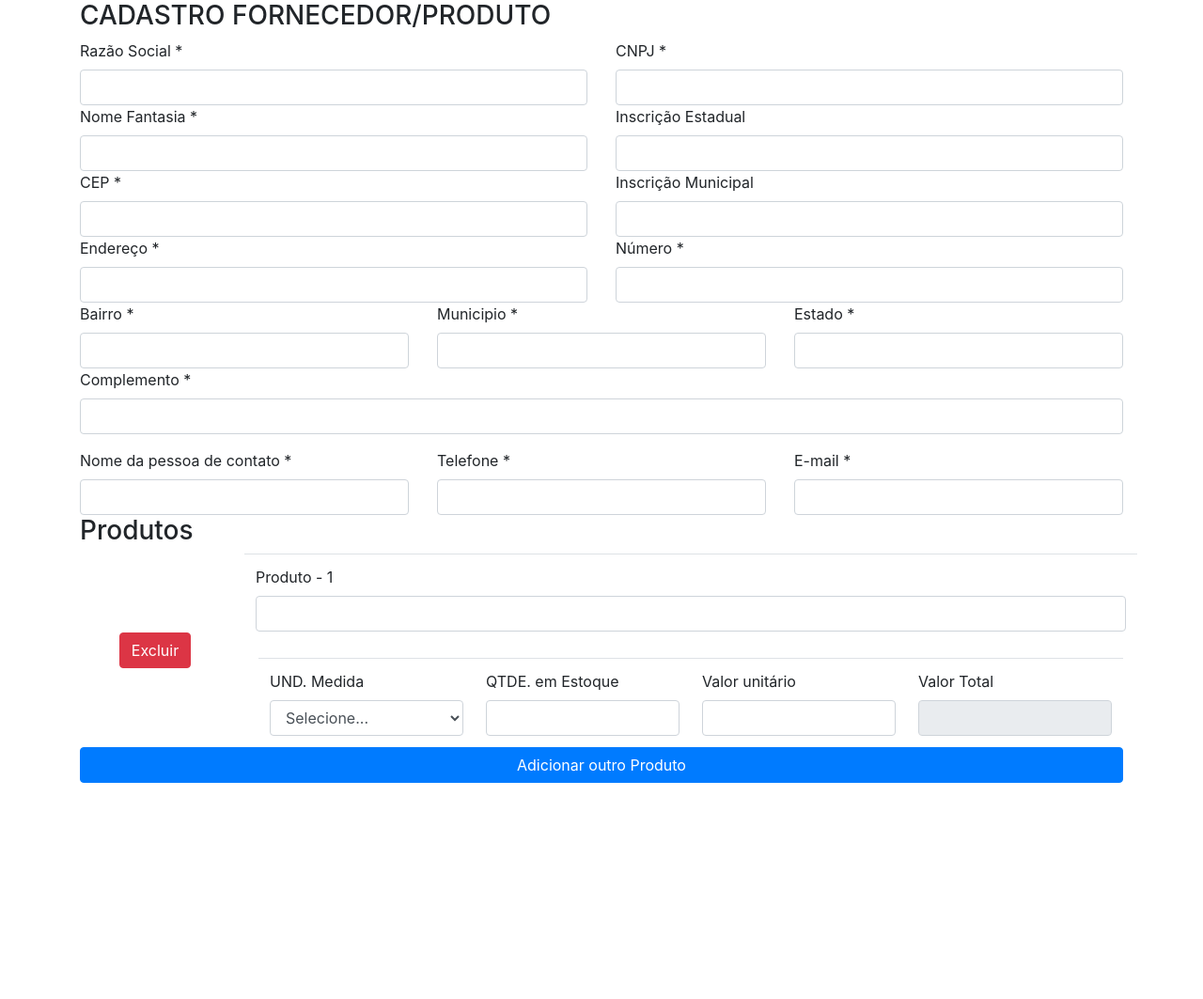
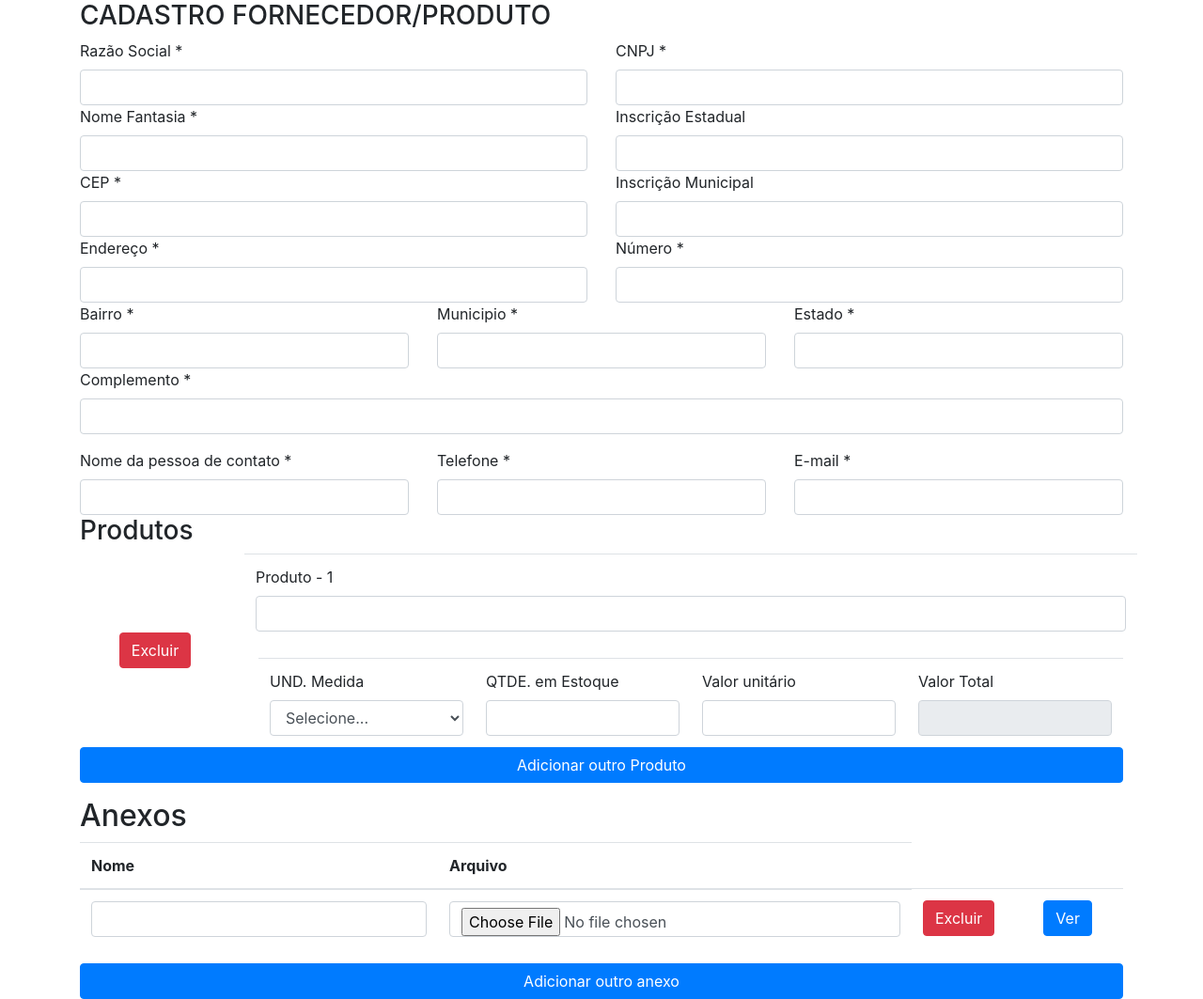
Before and after one commit to mvitoriapereirac/desafio-javascript, a website with bundled scripts: page index.html in a window 1280 px wide. Shown: the whole page at 94% size. Before the commit the page ends 849 px from the top, so only its background shows below. Built offline with nearby package versions, Linux system fonts and the light colour scheme.

Commit message:
adds documents component

```diff
--- /dev/null
+++ b/components/DocumentosForm.js
@@ -0,0 +1,85 @@
+import Formulario from '../scripts/Formulario.js'
+
+
+function DocumentosTable() {
+    const table = document.createElement('div');
+    table.className = 'container-mt5';
+
+    const h2 = document.createElement('h2');
+    h2.textContent = 'Anexos';
+    table.appendChild(h2);
+
+    const tableElement = document.createElement('table');
+    tableElement.className = 'table';
+    const thead = document.createElement('thead');
+    const tbody = document.createElement('tbody');
+
+    const thNome = document.createElement('th');
+    thNome.textContent = 'Nome';
+    const thArquivo = document.createElement('th');
+    thArquivo.textContent = 'Arquivo';
+
+    thead.appendChild(thNome);
+    thead.appendChild(thArquivo);
+
+    Formulario.formData.documentos.forEach((documento, index) => {
+        const tr = document.createElement('tr');
+        const tdNome = document.createElement('td');
+        const inputNome = document.createElement('input');
+        inputNome.type = 'text';
+        inputNome.className = 'form-control';
+        inputNome.name = 'nome';
+        inputNome.value = documento.nome;
+        inputNome.addEventListener('input', (e) => Formulario.handleProductsAndDocsChange(e, index, 'documentos'));
+        tdNome.appendChild(inputNome);
+
+        const tdArquivo = document.createElement('td');
+        const inputFile = document.createElement('input');
+        inputFile.type = 'file';
+        inputFile.className = 'form-control';
+        inputFile.addEventListener('change', (e) => Formulario.handleUploadDocument(e, index));
+        tdArquivo.appendChild(inputFile);
+
+        const tdDeleteButton = document.createElement('td');
+        const deleteButton = document.createElement('button');
+        deleteButton.type = 'button';
+        deleteButton.className = 'btn btn-danger';
+        deleteButton.textContent = 'Excluir';
+        deleteButton.addEventListener('click', () => Formulario.handleDeleteDocument(index));
+        tdDeleteButton.appendChild(deleteButton);
+
+        const tdViewButton = document.createElement('td');
+        const viewButton = document.createElement('button');
+        viewButton.type = 'button';
+        viewButton.className = 'btn btn-primary see';
+        viewButton.textContent = 'Ver';
+        viewButton.addEventListener('click', () => Formulario.handleViewDocument(index));
+        tdViewButton.appendChild(viewButton);
+
+        tr.appendChild(tdNome);
+        tr.appendChild(tdArquivo);
+        tr.appendChild(tdDeleteButton);
+        tr.appendChild(tdViewButton);
+
+        tbody.appendChild(tr);
+    });
+
+    tableElement.appendChild(thead);
+    tableElement.appendChild(tbody);
+
+    const addButton = document.createElement('button');
+    addButton.type = 'button';
+    addButton.className = 'btn btn-primary col-md-12';
+    addButton.textContent = 'Adicionar outro anexo';
+    addButton.addEventListener('click', Formulario.handleAddDocumento);
+
+    table.appendChild(tableElement);
+    table.appendChild(addButton);
+
+    return table;
+}
+
+const formContainer = document.getElementById('form-container');
+formContainer.appendChild(DocumentosTable())
+
+export default DocumentosTable;
--- a/index.html
+++ b/index.html
@@ -23,6 +23,8 @@
         <!-- Your JavaScript files -->
         <script type="module" src="./components/FornecedorForm.js"></script>
         <script src="./components/ProdutosForm.js" type="module"></script>
+        <script src="./components/DocumentosForm.js" type="module"></script>
+
 
     </body>
     </html>
--- a/scripts/Formulario.js
+++ b/scripts/Formulario.js
@@ -137,7 +137,7 @@ class Formulario {
         }
     }
 
-     handleCEP = async (CEP) => {
+    handleCEP = async (CEP) => {
          console.log("entrou no CEP "+ $(CEP) )
         try {
              const response = await fetch(`https://viacep.com.br/ws/${CEP}/json/`);
@@ -153,6 +153,73 @@ class Formulario {
          }
     };
 
+    handleUploadDocument = (e, index) => {
+        const { files } = e.target;
+
+        if (files.length > 0) {
+            const file = files[0];
+            const reader = new FileReader();
+
+            reader.onload = () => {
+                const documentBlob = new Blob([reader.result], { type: file.type }); //Esse dado serve para permitir que o usuario visualize o documento e nao sua versao encriptada ao clicar em "ver"
+                const base64String = reader.result; //A FAZER: usar esse valor para popular o formData
+
+
+                const documentData = {
+                    nome: file.name,
+                    arquivo: documentBlob,
+                };
+
+                const newDocumentos = [...formData.documentos];
+                newDocumentos[index] = documentData;
+
+                sessionStorage.setItem(`documentData_${index}`, JSON.stringify(documentData));
+
+                setFormData({ ...formData, documentos: newDocumentos });
+            };
+
+            reader.readAsArrayBuffer(file);
+        } else {
+            console.error('No file selected.');
+        }
+    };
+
+    handleDeleteDocument = (index) => {
+        const newDocumentos = [...formData.documentos];
+        newDocumentos.splice(index, 1);
+
+        sessionStorage.removeItem(`documentBlob_${index}`);
+        sessionStorage.removeItem(`documentMetadata_${index}`);
+
+        setFormData({ ...formData, documentos: newDocumentos });
+      };
+
+    handleViewDocument = (index) => {
+        const documento = formData.documentos[index];
+        const file = documento.arquivo;
+
+        if (file) {
+            const blob = new Blob([file], { type: file.type });
+
+            const url = URL.createObjectURL(blob);
+
+            const link = document.createElement('a');
+            link.href = url;
+            link.download = file.name;
+
+            link.click();
+
+            URL.revokeObjectURL(url);
+        } else {
+            console.error('File not found.');
+        }
+    };
+
+    handleAddDocumento = () => {
+        formData.documentos.push({ nome: '', arquivo: '' });
+
+      };
+
 }
 const shared = new Formulario();
 // Export Formulario class
```
Also changed, not shown: scripts/main.js (deleted, +0 -7 lines).
